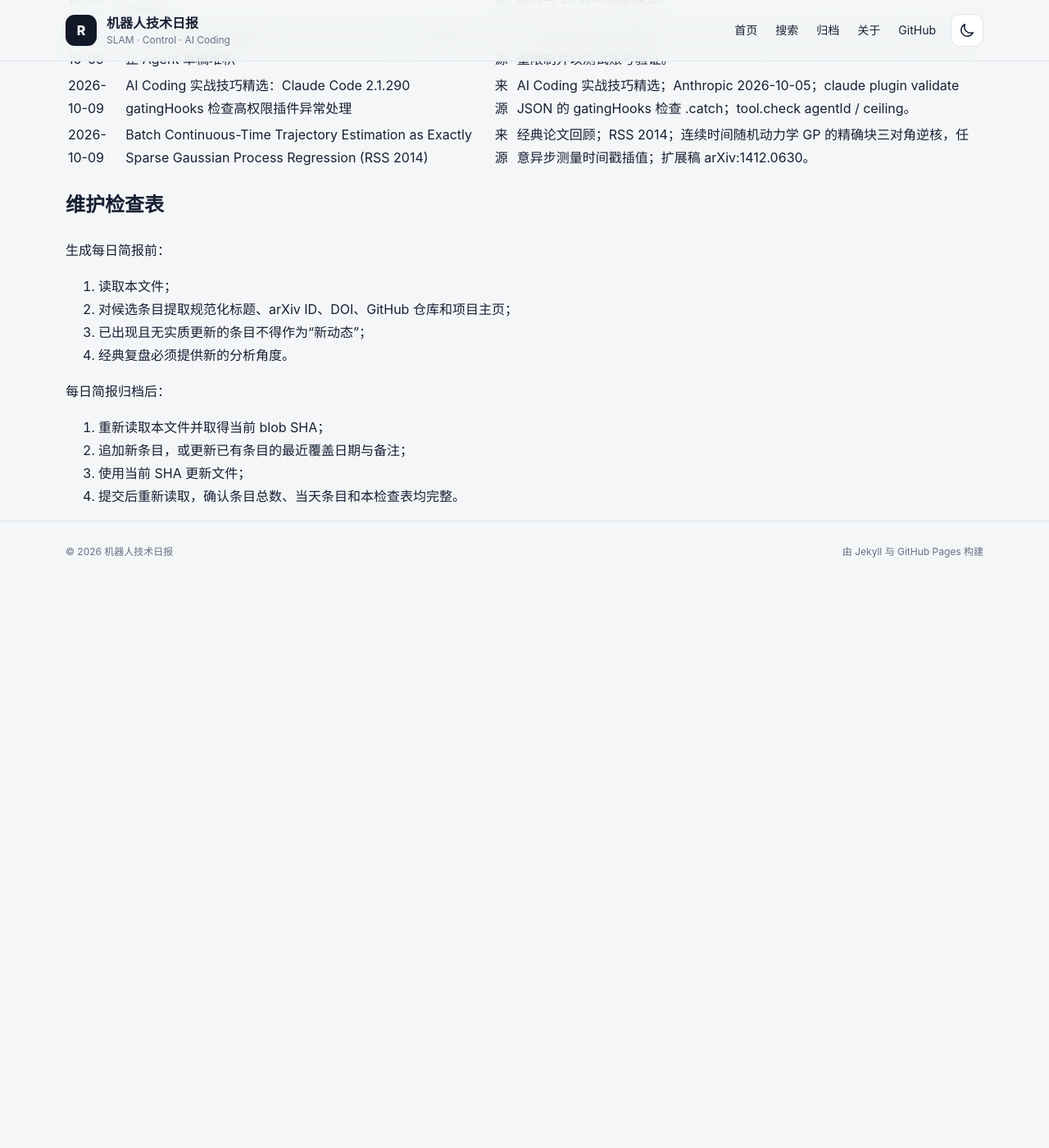
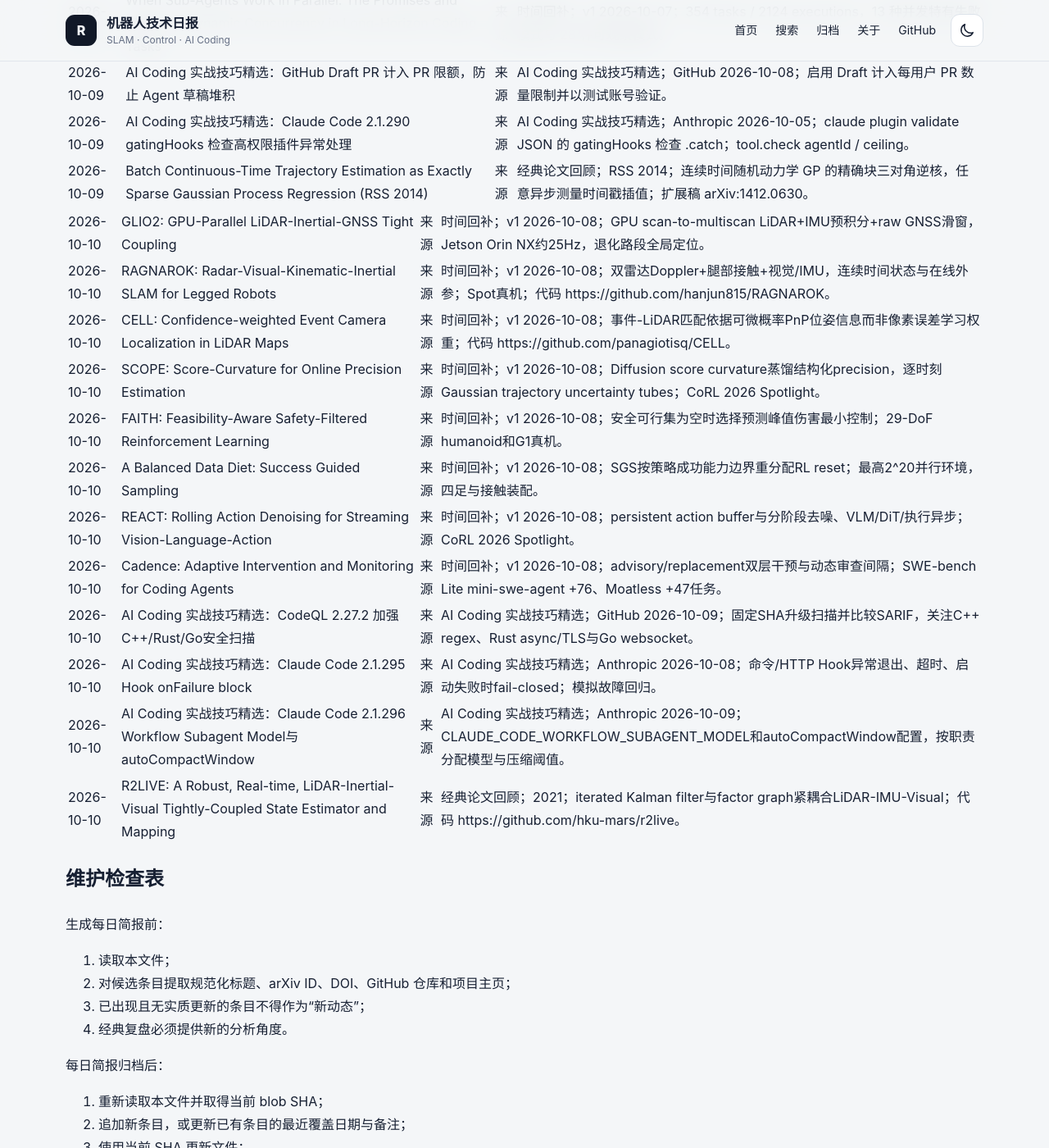
Before and after one commit to helywin/daily, a Jekyll site: the page built from robotics-brief-covered-items.md, in a window 1280 px wide and 1400 px high, scrolled down 63775 px. Shown: the whole window at 82% size. Built offline with Jekyll 4.4.1, drawn with Linux system fonts in a browser that asks for light colours; our own code applies the rules of GitHub Pages for plain Markdown files; before the commit the page ends 64483 px from its top, so only the background shows below that; some of the changed text lies outside the part shown.

Commit message:
docs: update robotics brief coverage index for 2026-10-10

```diff
--- a/robotics-brief-covered-items.md
+++ b/robotics-brief-covered-items.md
@@ -1,6 +1,6 @@
 # 机器人技术简报已覆盖条目索引
 
-> 最后更新：2026-10-09（Asia/Shanghai）
+> 最后更新：2026-10-10（Asia/Shanghai）
 >
 > 用途：每日简报选题前强制查重。本文件保留全部历史条目的最近覆盖日期、规范标题、至少一个可直接访问的原始来源和必要备注。
 >
@@ -138,6 +138,9 @@
 > 2026-10-08 新增 8 条主动态、2 条 AI Coding 实战技巧精选与 1 条经典论文回顾，共 927 条。
 >
 > 2026-10-09 新增 8 条主动态、2 条 AI Coding 实战技巧精选与 1 条经典论文回顾，共 938 条。
+
+>
+> 2026-10-10 新增 8 条主动态、3 条 AI Coding 实战技巧精选与 1 条经典论文回顾，共 950 条。
 
 ## 已核验条目
 
@@ -1146,6 +1149,19 @@
 | 2026-10-09 | AI Coding 实战技巧精选：Claude Code 2.1.290 gatingHooks 检查高权限插件异常处理 | [来源](https://github.com/anthropics/claude-code/releases/tag/v2.1.290) | AI Coding 实战技巧精选；Anthropic 2026-10-05；claude plugin validate JSON 的 gatingHooks 检查 .catch；tool.check agentId / ceiling。 |
 | 2026-10-09 | Batch Continuous-Time Trajectory Estimation as Exactly Sparse Gaussian Process Regression (RSS 2014) | [来源](https://www.roboticsproceedings.org/rss10/p01.html) | 经典论文回顾；RSS 2014；连续时间随机动力学 GP 的精确块三对角逆核，任意异步测量时间戳插值；扩展稿 arXiv:1412.0630。 |
 
+| 2026-10-10 | GLIO2: GPU-Parallel LiDAR-Inertial-GNSS Tight Coupling | [来源](https://arxiv.org/abs/2610.12411) | 时间回补；v1 2026-10-08；GPU scan-to-multiscan LiDAR+IMU预积分+raw GNSS滑窗，Jetson Orin NX约25Hz，退化路段全局定位。 |
+| 2026-10-10 | RAGNAROK: Radar-Visual-Kinematic-Inertial SLAM for Legged Robots | [来源](https://arxiv.org/abs/2610.11531) | 时间回补；v1 2026-10-08；双雷达Doppler+腿部接触+视觉/IMU，连续时间状态与在线外参；Spot真机；代码 https://github.com/hanjun815/RAGNAROK。 |
+| 2026-10-10 | CELL: Confidence-weighted Event Camera Localization in LiDAR Maps | [来源](https://arxiv.org/abs/2610.11967) | 时间回补；v1 2026-10-08；事件-LiDAR匹配依据可微概率PnP位姿信息而非像素误差学习权重；代码 https://github.com/panagiotisq/CELL。 |
+| 2026-10-10 | SCOPE: Score-Curvature for Online Precision Estimation | [来源](https://arxiv.org/abs/2610.12431) | 时间回补；v1 2026-10-08；Diffusion score curvature蒸馏结构化precision，逐时刻Gaussian trajectory uncertainty tubes；CoRL 2026 Spotlight。 |
+| 2026-10-10 | FAITH: Feasibility-Aware Safety-Filtered Reinforcement Learning | [来源](https://arxiv.org/abs/2610.12432) | 时间回补；v1 2026-10-08；安全可行集为空时选择预测峰值伤害最小控制；29-DoF humanoid和G1真机。 |
+| 2026-10-10 | A Balanced Data Diet: Success Guided Sampling | [来源](https://arxiv.org/abs/2610.12465) | 时间回补；v1 2026-10-08；SGS按策略成功能力边界重分配RL reset；最高2^20并行环境，四足与接触装配。 |
+| 2026-10-10 | REACT: Rolling Action Denoising for Streaming Vision-Language-Action | [来源](https://arxiv.org/abs/2610.12007) | 时间回补；v1 2026-10-08；persistent action buffer与分阶段去噪、VLM/DiT/执行异步；CoRL 2026 Spotlight。 |
+| 2026-10-10 | Cadence: Adaptive Intervention and Monitoring for Coding Agents | [来源](https://arxiv.org/abs/2610.12269) | 时间回补；v1 2026-10-08；advisory/replacement双层干预与动态审查间隔；SWE-bench Lite mini-swe-agent +76、Moatless +47任务。 |
+| 2026-10-10 | AI Coding 实战技巧精选：CodeQL 2.27.2 加强C++/Rust/Go安全扫描 | [来源](https://github.blog/changelog/2026-10-09-codeql-2-27-2-improves-c-go-rust-and-javascript-analysis/) | AI Coding 实战技巧精选；GitHub 2026-10-09；固定SHA升级扫描并比较SARIF，关注C++ regex、Rust async/TLS与Go websocket。 |
+| 2026-10-10 | AI Coding 实战技巧精选：Claude Code 2.1.295 Hook onFailure block | [来源](https://github.com/anthropics/claude-code/releases/tag/v2.1.295) | AI Coding 实战技巧精选；Anthropic 2026-10-08；命令/HTTP Hook异常退出、超时、启动失败时fail-closed；模拟故障回归。 |
+| 2026-10-10 | AI Coding 实战技巧精选：Claude Code 2.1.296 Workflow Subagent Model与autoCompactWindow | [来源](https://github.com/anthropics/claude-code/releases/tag/v2.1.296) | AI Coding 实战技巧精选；Anthropic 2026-10-09；CLAUDE_CODE_WORKFLOW_SUBAGENT_MODEL和autoCompactWindow配置，按职责分配模型与压缩阈值。 |
+| 2026-10-10 | R2LIVE: A Robust, Real-time, LiDAR-Inertial-Visual Tightly-Coupled State Estimator and Mapping | [来源](https://arxiv.org/abs/2102.12400) | 经典论文回顾；2021；iterated Kalman filter与factor graph紧耦合LiDAR-IMU-Visual；代码 https://github.com/hku-mars/r2live。 |
+
 ## 维护检查表
 
 生成每日简报前：
```
